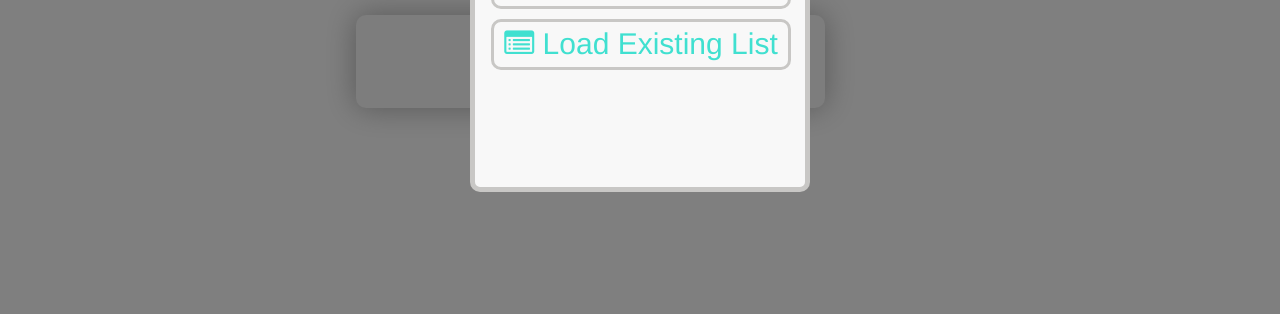
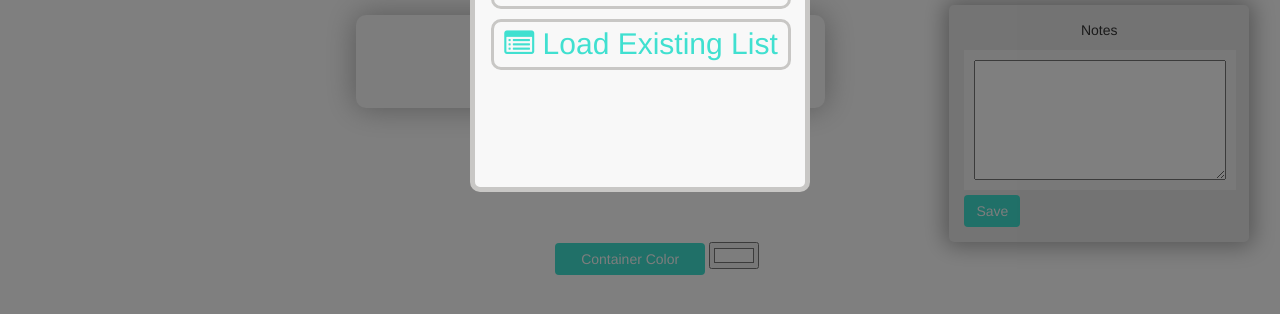
Before and after one commit to kayjayB/Share-My-Shopping, a website: page views/landingPage.html in a window 1280 px wide. Shown: the part 398-712 px from the top of the page. Drawn offline with Linux system fonts and the light colour scheme; files that its build step writes are made by us from their sources; files whose address does not match are found by name.

Commit message:
Rendered Notes box on the website

```diff
--- a/public/css/landingPage.css
+++ b/public/css/landingPage.css
@@ -258,6 +258,28 @@ hr.hr-style {
     margin-top: 22px;
 }
 
+.notesBoxWrapper {
+    padding: 10px;
+    background-color: #f4f4f4;
+    width: 272px;
+}
+
+.notesBoxWrapper textarea {
+    min-height: 50px;
+    max-height: 120px;
+    min-width: 252px;
+    width: 252px;
+    max-width: 100%;
+}
+
+#textarea-wrapper textarea.vertical {
+    resize: vertical;
+}
+
+.notes-text {
+    text-align: center;
+}
+
 
 /* .sidenav {
     height: 100%;
--- a/views/landingPage.html
+++ b/views/landingPage.html
@@ -150,6 +150,14 @@
                         <ul class="form-group" id="list-container">
                         </ul>
                     </div>
+                    <div class="col-md-1"></div>
+                    <div class="col-md-3 email-container">
+                        <p class="notes-text">Notes</p>
+                        <div class="notesBoxWrapper">
+                            <textarea rows="6" cols="30" class="notesBox"></textarea>
+                        </div>
+                        <button type="button" class="btn main-btn shareButton" id="sortButton" onclick="">Save</button>
+                    </div>
                     <div class="col-md-3 col-md-offset-5">
                         <p class="btn btn-primary colorButton">Container Color</p>
                         <input type="color" id="listColor" value="#fafafa" onChange="setColor()">
```
